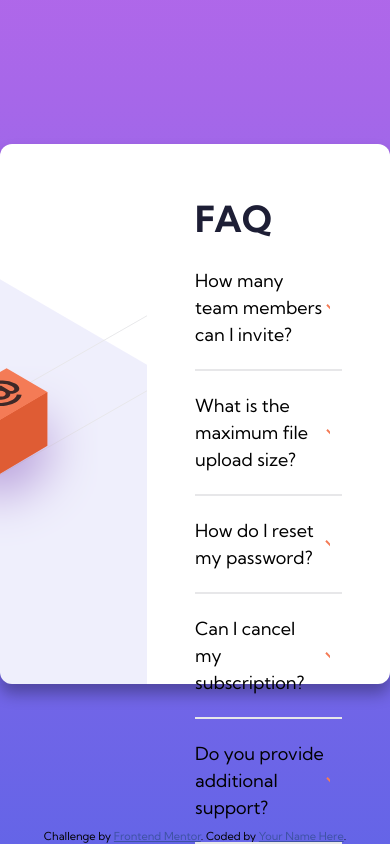
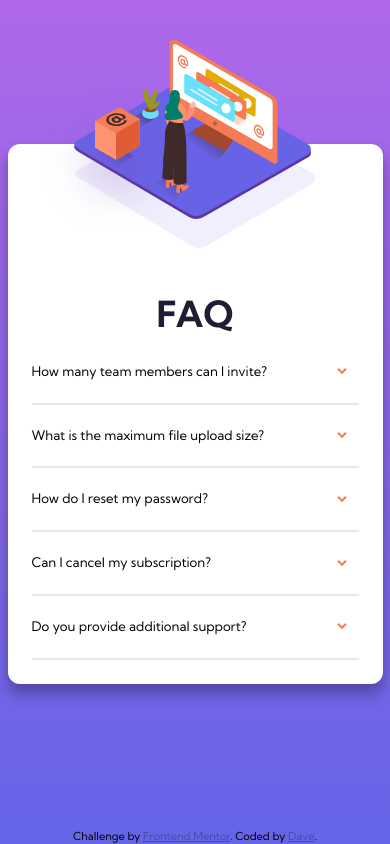
Before and after one commit to DawidBal/FAQ-Challenge, a plain HTML site: page index.html in a window 390 px wide. Drawn offline with Linux system fonts and the light colour scheme.

Commit message:
feat: add finished project

```diff
--- a/index.html
+++ b/index.html
@@ -16,7 +16,11 @@
   <main class="main">
     <section class="card">
       <div class="card__img">
-        <img class="imgPerson" src=".//images/illustration-woman-online-desktop.svg" alt="">
+        <picture>
+          <source srcset="./images/illustration-woman-online-desktop.svg" media="(min-width: calc(68.75rem - 1px))">
+          <source srcset="./images/illustration-woman-online-mobile.svg" media="(max-width: 68.75rem)">
+          <img class="imgPerson" src="./images/illustration-woman-online-desktop.svg" alt="">
+        </picture>
       </div>
       <article class="card__faq">
         <h1 class="card__title">FAQ</h1>
@@ -68,7 +72,7 @@
 <footer class="footer">
   <div class="attribution">
     Challenge by <a href="https://www.frontendmentor.io?ref=challenge" target="_blank">Frontend Mentor</a>.
-    Coded by <a href="#">Your Name Here</a>.
+    Coded by <a href="#">Dave</a>.
   </div>
 </footer>
 
--- a/scss/style.scss
+++ b/scss/style.scss
@@ -133,7 +133,39 @@ body {
     opacity: 0;
   }
   100% {
+    font-size: 1rem;
     opacity: 1;
-    font-size: 1rem;
+
   }
 }
+
+@media screen and (max-width: 68.75rem) {
+  .card {
+    flex-direction: column;
+    width: 31.25rem;
+    text-align: center;
+    &::after {
+      display: none;
+    }
+    &__img {
+      overflow: visible;
+      background: url(../images/bg-pattern-mobile.svg) no-repeat;
+      background-position: center 0;
+    }
+    &__faq {
+      margin: 2rem 1rem;
+    }
+    &__item {
+      margin: 0 1rem;
+    }
+  }
+
+  .item__title {
+    font-size: 1.1rem;
+  }
+  .imgPerson {
+    top: -8.75rem;
+    max-width: 100%;
+    right: 6rem;
+  }
+}
```
Also changed, not shown: css/style.css.
